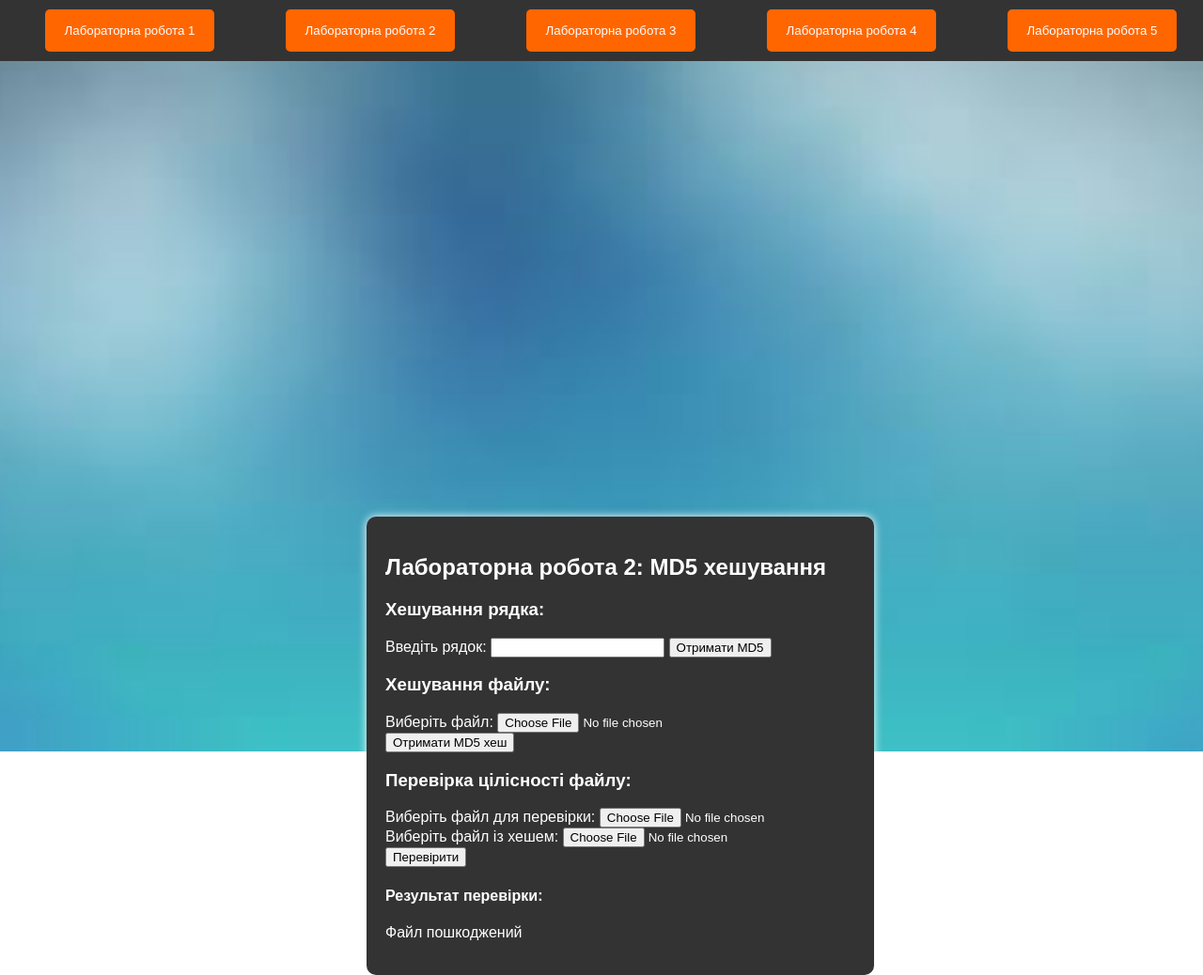
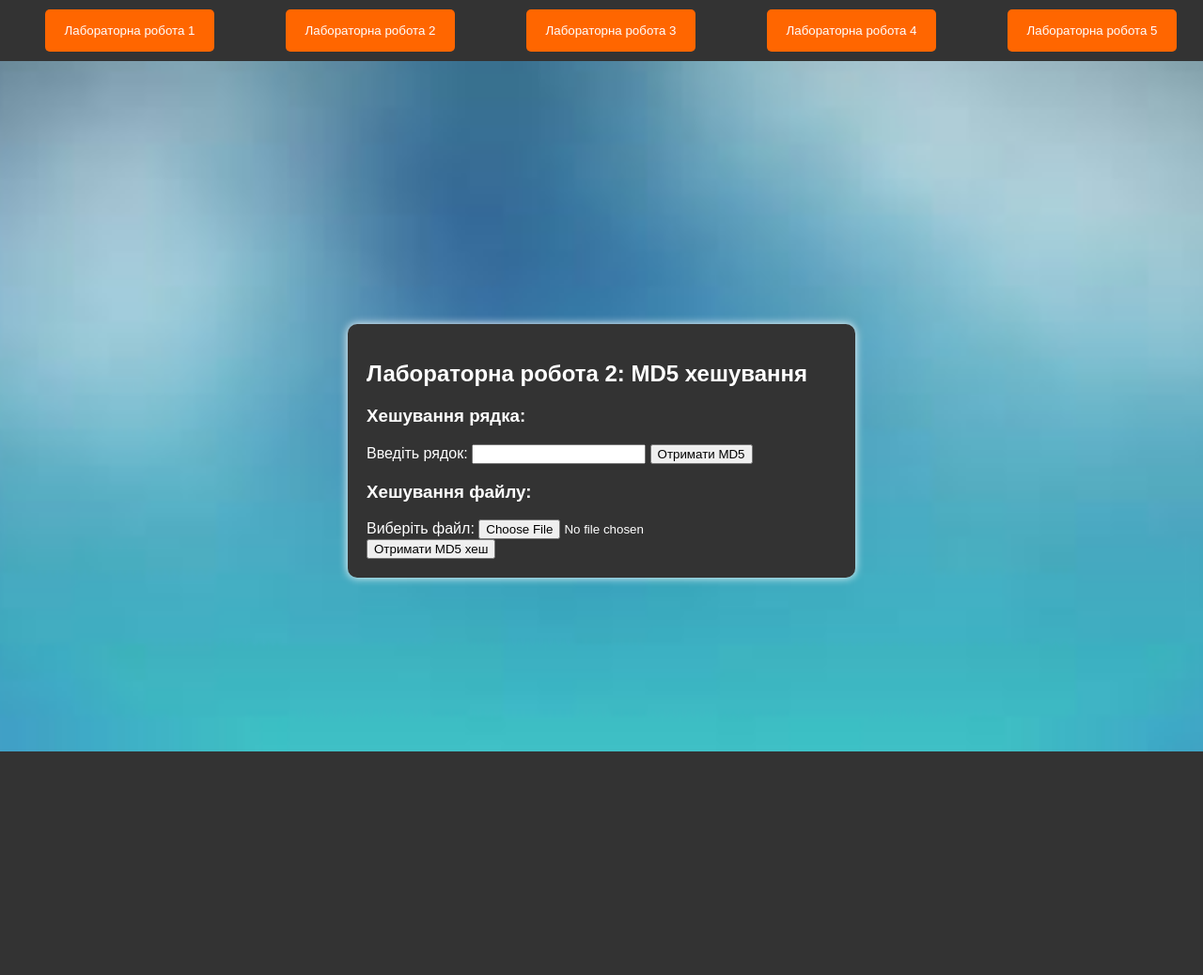
Before and after one commit to Yura0Bodnar/InformationSecurity_labs, a FastAPI app: page / in a window 1280 px wide. Shown: the whole page at 94% size. After the commit the page ends 800 px from the top, so only its background shows below. Run offline with FastAPI, Linux system fonts and the light colour scheme.

Commit message:
lab_2, complete with small file size

```diff
--- a/main.py
+++ b/main.py
@@ -9,7 +9,7 @@ templates = Jinja2Templates(directory="templates")
 app.mount("/static", StaticFiles(directory="static"), name="static")
 
 app.include_router(lab1.router)
-# app.include_router(lab2.router)
+app.include_router(lab2.router)
 
 if __name__ == "__main__":
     import uvicorn
--- a/static/style.css
+++ b/static/style.css
@@ -17,6 +17,7 @@ body {
     min-height: 100vh;
     display: flex;
     flex-direction: column;
+    align-items: center; /* Центруємо горизонтально */
 }
 
 /* Стиль для контейнера контенту */
@@ -26,6 +27,9 @@ body {
     position: relative;
     width: 100%;
     height: 100%;
+    display: flex;
+    justify-content: center;
+    align-items: flex-start; /* Вирівнюємо всі лабораторні зверху */
 }
 
 /* Верхнє меню */
@@ -73,11 +77,8 @@ body {
     padding: 20px;
     border-radius: 10px;
     box-shadow: 0 0 10px rgb(255, 255, 255);
-    position: absolute; /* Фіксуємо позицію для всіх лабораторних на одному рівні */
-    top: 150px; /* Відступ від верху */
-    left: 50%; /* Центруємо по горизонталі */
-    transform: translateX(-50%); /* Центруємо елемент по горизонталі */
-    z-index: 1; /* Всі лабораторні на одному рівні по висоті */
+    position: relative; /* Відносна позиція всередині контейнера */
+    z-index: 1;
 }
 
 /* Відображення активної лабораторної роботи */
@@ -90,6 +91,5 @@ body {
 @media screen and (max-width: 768px) {
     .lab-content {
         width: 90%; /* Зменшуємо ширину на маленьких екранах */
-        top: 100px; /* Менший відступ від верху */
     }
 }
--- a/templates/index.html
+++ b/templates/index.html
@@ -54,44 +54,56 @@
                 <h3>Хешування рядка:</h3>
                 <form method="POST" action="/lab2/md5_string">
                     <label for="inputString">Введіть рядок:</label>
-                    <input type="text" id="inputString" name="input_string" required>
+                    <input type="text" id="inputString" name="input_string" value="{{ input_string }}" required>
+
                     <button type="submit">Отримати MD5</button>
                 </form>
+
                 {% if string_result %}
                 <div>
                     <h4>MD5 хеш рядка:</h4>
                     <p>{{ string_result }}</p>
+                    <form method="GET" action="/download_results_lab2">
+                        <button type="submit">Завантажити результат</button>
+                    </form>
                 </div>
                 {% endif %}
 
+
                 <!-- Хешування файлу -->
                 <h3>Хешування файлу:</h3>
-                    <form method="POST" action="/lab2/md5_file" enctype="multipart/form-data">
-                        <label for="fileHash">Виберіть файл:</label> <!-- Змінено id -->
-                        <input type="file" id="fileHash" name="file" required>
-                        <button type="submit">Отримати MD5 хеш</button>
-                    </form>
+                <form method="POST" action="/lab2/md5_file" enctype="multipart/form-data">
+                    <label for="fileHash">Виберіть файл:</label>
+                    <input type="file" id="fileHash" name="file" value="{{ file }}" required>
+                    <button type="submit">Отримати MD5 хеш</button>
+                </form>
+
                 {% if file_hash %}
                 <div>
                     <h4>MD5 хеш файлу:</h4>
                     <p>{{ file_hash }}</p>
-                </div>
-                {% endif %}
 
-                <!-- Перевірка цілісності файлу -->
-                <h3>Перевірка цілісності файлу:</h3>
+                    <!-- Форма для перевірки цілісності файлу -->
+                    <h3>Перевірка цілісності файлу:</h3>
                     <form method="POST" action="/lab2/verify_file" enctype="multipart/form-data">
-                        <label for="fileVerify">Виберіть файл для перевірки:</label> <!-- Змінено id -->
-                        <input type="file" id="fileVerify" name="file" required>
+                        <!-- Передаємо file_hash у приховане поле -->
+                        <input type="hidden" name="file_hash" value="{{ file_hash }}">
                         <label for="hash_file">Виберіть файл із хешем:</label>
                         <input type="file" id="hash_file" name="hash_file" required>
                         <button type="submit">Перевірити</button>
                     </form>
-                {% if is_intact is not none %}
-                <div>
-                    <h4>Результат перевірки:</h4>
-                    <p>{{ "Файл цілісний" if is_intact else "Файл пошкоджений" }}</p>
                 </div>
+                {% endif %}
+
+                <!-- Виведення результату перевірки -->
+                {% if check_performed %}
+                    <div>
+                        {% if is_intact %}
+                            <h4 style="color: green;">Файл цілісний.</h4>
+                        {% else %}
+                            <h4 style="color: red;">Файл пошкоджений.</h4>
+                        {% endif %}
+                    </div>
                 {% endif %}
             </div>
         </div>
```
Also changed, not shown: routers/lab2.py (+60 -15 lines).
